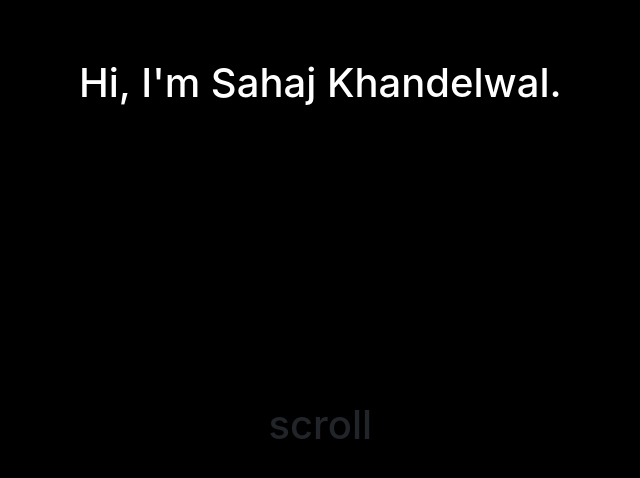
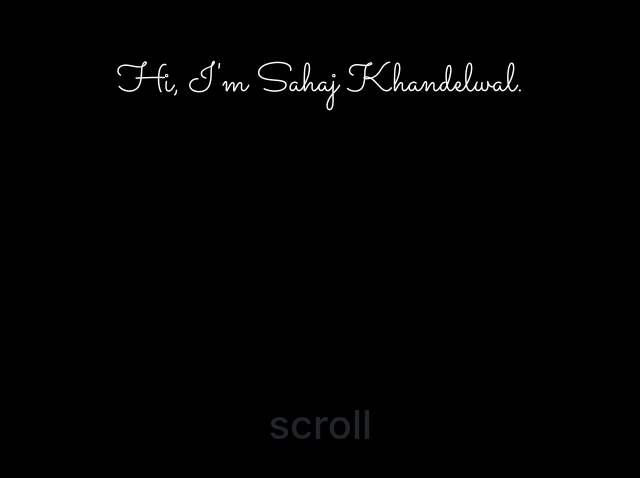
Before and after one commit to sahajsk21/sahajsk21.github.io, a plain HTML site: page index.html in a window 1280 px wide. Shown: the part 234-712 px from the top of the page, without its empty margins (373-1013 px from the left). Drawn offline with nearby package versions, Linux system fonts and the light colour scheme.

Commit message:
Update profile.css

```diff
--- a/css/profile.css
+++ b/css/profile.css
@@ -5,6 +5,7 @@
 #nametitle{
   margin: 25% 0em;
   color: white;
+  font-family: 'Sacramento', cursive;
 }
 
 .back_black{
```
